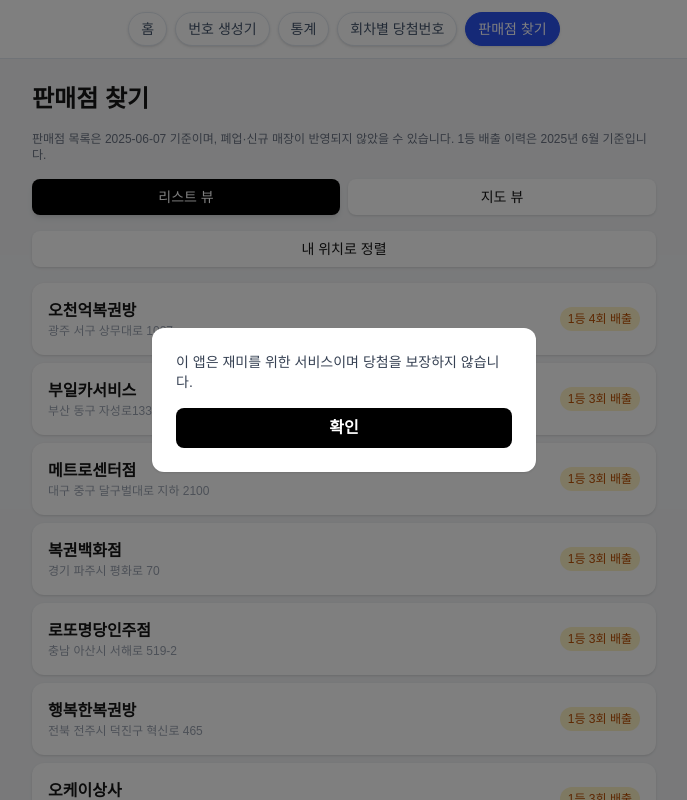
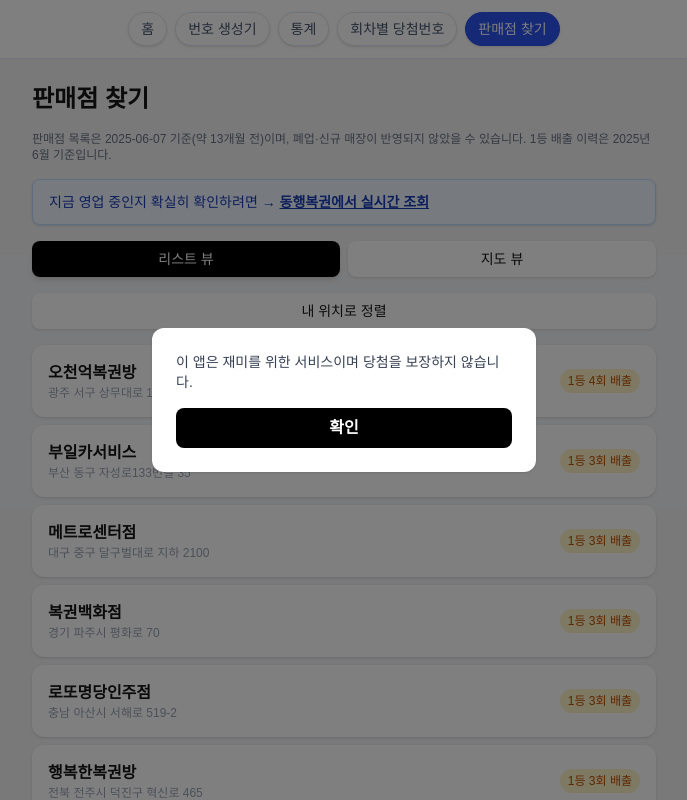
Before and after one commit to DevCoreDXI76/lotto-mini-app, a Next.js app: page /stores in a window 1280 px wide. Shown: the top 800 px of the page, without its empty margins (296-983 px from the left). Built offline with nearby package versions, Linux system fonts and the light colour scheme.

Commit message:
feat: show relative snapshot age and dhlottery live-check banner on stores page
- 판매점 목록 기준일에 "약 N개월 전"을 렌더링 시점 기준으로 계산해 표시
- h1 아래에 동행복권 실시간 판매점 조회 링크 배너 추가

```diff
--- a/app/stores/StoresClient.tsx
+++ b/app/stores/StoresClient.tsx
@@ -13,6 +13,17 @@ import { StoreListView } from '@/components/lotto/StoreListView';
 import { StoreMapView } from '@/components/lotto/StoreMapView';
 
 const stores = storesData as StoreWithBadge[];
+
+const STORE_DATA_SNAPSHOT_DATE = '2025-06-07';
+
+function monthsSince(dateStr: string): number {
+  const snapshot = new Date(dateStr);
+  const now = new Date();
+  let months =
+    (now.getFullYear() - snapshot.getFullYear()) * 12 + (now.getMonth() - snapshot.getMonth());
+  if (now.getDate() < snapshot.getDate()) months -= 1;
+  return Math.max(0, months);
+}
 
 type LocationStatus = 'idle' | 'granted' | 'denied' | 'unsupported';
 
@@ -59,9 +70,18 @@ export function StoresClient() {
         <h1 className="text-2xl font-bold">판매점 찾기</h1>
 
         <p className="text-xs text-gray-500">
-          판매점 목록은 2025-06-07 기준이며, 폐업·신규 매장이 반영되지 않았을 수 있습니다. 1등 배출 이력은
-          2025년 6월 기준입니다.
+          판매점 목록은 {STORE_DATA_SNAPSHOT_DATE} 기준(약 {monthsSince(STORE_DATA_SNAPSHOT_DATE)}개월
+          전)이며, 폐업·신규 매장이 반영되지 않았을 수 있습니다. 1등 배출 이력은 2025년 6월 기준입니다.
         </p>
+
+        <a
+          href="https://www.dhlottery.co.kr/prchsplcsrch/home"
+          target="_blank"
+          rel="noopener noreferrer"
+          className="block rounded-lg shadow-sm bg-blue-50 border border-blue-200 px-4 py-3 text-sm text-blue-800 hover:shadow transition-shadow"
+        >
+          지금 영업 중인지 확실히 확인하려면 → <span className="font-semibold underline">동행복권에서 실시간 조회</span>
+        </a>
 
         <div className="flex gap-2">
           <button
```
